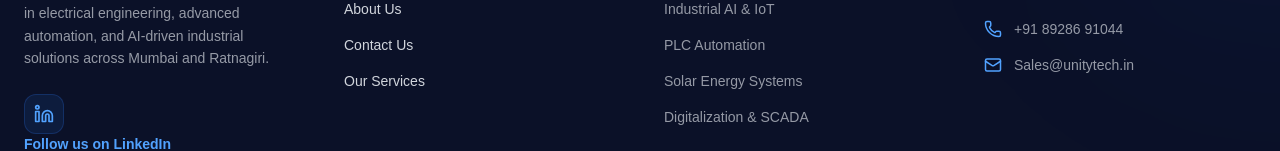
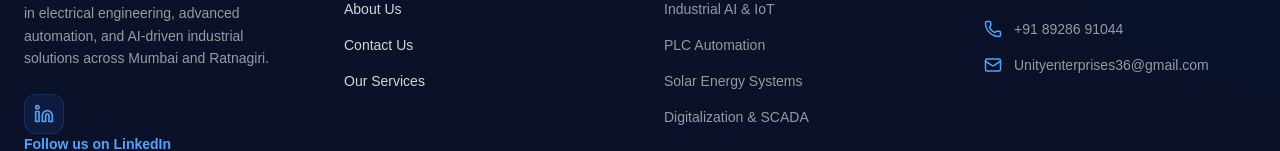
Before and after one commit to prajyotgawade/unity-Enterprises, a Next.js app: page / in a window 1280 px wide. Shown: the part 6306-6457 px from the top of the page. Built offline with nearby package versions, Linux system fonts and the light colour scheme.

Commit message:
Email address Updates

```diff
--- a/src/components/Footer.tsx
+++ b/src/components/Footer.tsx
@@ -75,7 +75,7 @@ export default function Footer() {
             </li>
             <li className="flex items-center gap-3 group">
               <Mail size={18} className="text-blue-400 flex-shrink-0" />
-              <a href="Unityenterprises36@gmail.com" className="opacity-70 group-hover:opacity-100 transition-opacity">Sales@unitytech.in</a>
+              <a href="mailto:Unityenterprises36@gmail.com" className="opacity-70 group-hover:opacity-100 transition-opacity">Unityenterprises36@gmail.com</a>
             </li>
           </ul>
         </div>
```
